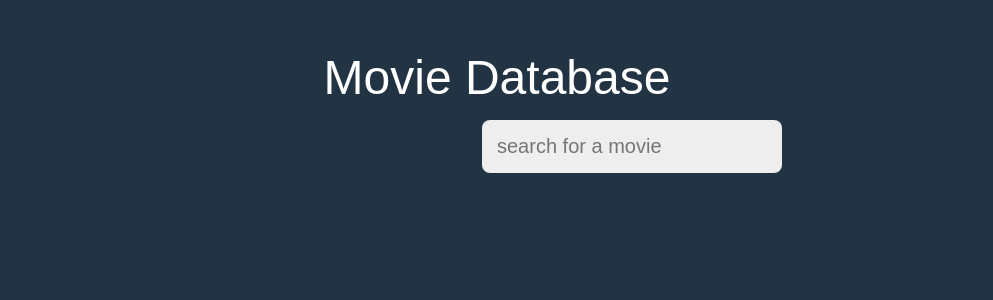
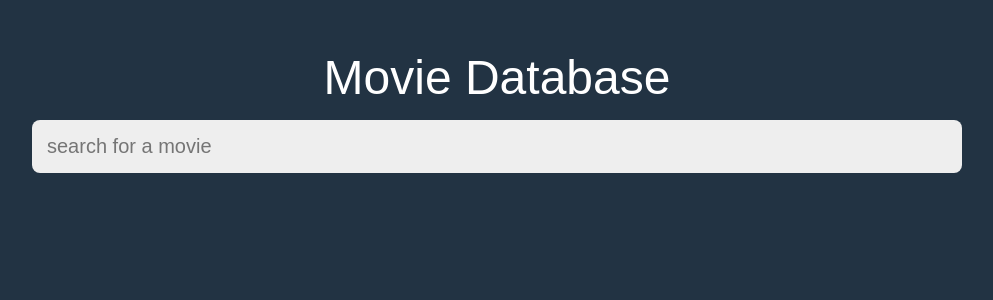
Before and after one commit to ayanahawk/movie-search, a React (Create React App) app: page / in a window 1280 px wide. Shown: the top 300 px of the page, without its empty margins (143-1136 px from the left). Built offline with nearby package versions, Linux system fonts and the light colour scheme.

Commit message:
adding new info

```diff
--- a/src/index.css
+++ b/src/index.css
@@ -21,11 +21,12 @@ header h1{
     font-weight: 400;
 }
 
+/*make sure I set my main to size */
+
 main{
     width: 100%;
-    max-width:60px;
+    max-width:960px;
     margin: 0 auto;
-
 }
 
 section{
@@ -34,7 +35,7 @@ section{
 
 .searchbox{
     display: block;
-    width: 1000%;
+    width: 100%;
     padding:15px;
 
     border:none;
```
